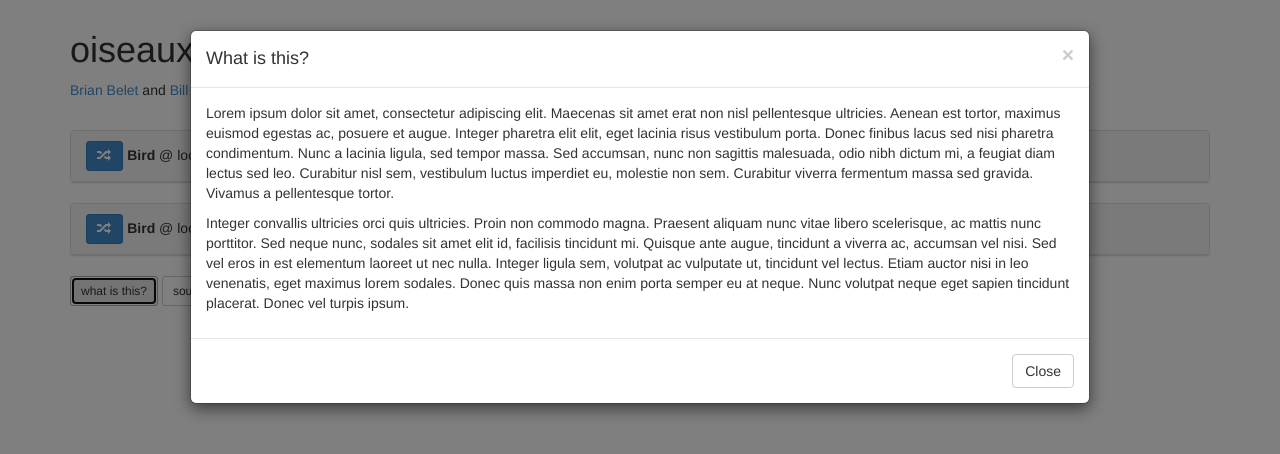
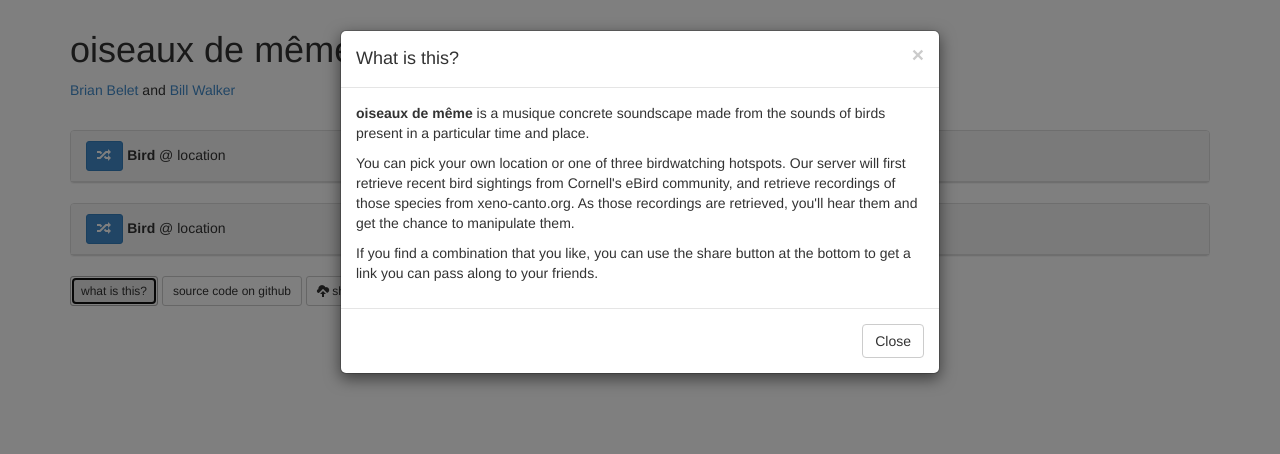
Before and after one commit to wfwalker/loco-xeno-canto, a website: page client/quartet.html in a window 1280 px wide. Both pictures are taken after a click on the button "what is this?". Drawn offline with Linux system fonts and the light colour scheme; files whose address does not match are found by name.

Commit message:
todo for later first draft of about box

```diff
--- a/client/quartet.html
+++ b/client/quartet.html
@@ -11,7 +11,7 @@
 		<div class='container'>
 			<div class='row'>
 				<div class="modal fade" id='aboutBox'>
-					<div class="modal-dialog modal-lg">
+					<div class="modal-dialog">
 						<div class="modal-content">
 							<div class="modal-header">
 								<button type="button" class="close" data-dismiss="modal" aria-label="Close"><span aria-hidden="true">&times;</span></button>
@@ -19,8 +19,15 @@
 							</div>
 
 							<div class="modal-body">
-								<p>Lorem ipsum dolor sit amet, consectetur adipiscing elit. Maecenas sit amet erat non nisl pellentesque ultricies. Aenean est tortor, maximus euismod egestas ac, posuere et augue. Integer pharetra elit elit, eget lacinia risus vestibulum porta. Donec finibus lacus sed nisi pharetra condimentum. Nunc a lacinia ligula, sed tempor massa. Sed accumsan, nunc non sagittis malesuada, odio nibh dictum mi, a feugiat diam lectus sed leo. Curabitur nisl sem, vestibulum luctus imperdiet eu, molestie non sem. Curabitur viverra fermentum massa sed gravida. Vivamus a pellentesque tortor.</p>
-								<p>Integer convallis ultricies orci quis ultricies. Proin non commodo magna. Praesent aliquam nunc vitae libero scelerisque, ac mattis nunc porttitor. Sed neque nunc, sodales sit amet elit id, facilisis tincidunt mi. Quisque ante augue, tincidunt a viverra ac, accumsan vel nisi. Sed vel eros in est elementum laoreet ut nec nulla. Integer ligula sem, volutpat ac vulputate ut, tincidunt vel lectus. Etiam auctor nisi in leo venenatis, eget maximus lorem sodales. Donec quis massa non enim porta semper eu at neque. Nunc volutpat neque eget sapien tincidunt placerat. Donec vel turpis ipsum. </p>
+								<p>
+									<strong>oiseaux de même</strong> is a musique concrete soundscape made from the sounds of birds present in a particular time and place.
+								</p>
+								<p>
+									You can pick your own location or one of three birdwatching hotspots. Our server will first retrieve recent bird sightings from Cornell's eBird community, and retrieve recordings of those species from xeno-canto.org. As those recordings are retrieved, you'll hear them and get the chance to manipulate them.
+								</p>
+								<p>
+									If you find a combination that you like, you can use the share button at the bottom to get a link you can pass along to your friends.
+								</p>
 							</div>
 
 							<div class="modal-footer">
--- a/js/birdSongPlayer.js
+++ b/js/birdSongPlayer.js
@@ -1,4 +1,6 @@
-	function getAverageVolume(array) {
+
+// Computes the average value from the FFT array
+function getAverageVolume(array) {
 	var values = 0;
 	var average;
 
@@ -13,7 +15,7 @@
 	return average;
 }
 
-// BirdSongPlayer
+// BirdSongPlayer constructor
 var BirdSongPlayer = function (inAudioContext, inPlayerSelector) {
 	this.playerSelector = inPlayerSelector;
 	this.audioContext = inAudioContext
@@ -196,6 +198,7 @@ BirdSongPlayer.prototype.setBufferFromURL = function(inSoundDataURL) {
 			$(this.playerSelector).find('.recordist').text(this.recording.rec);
 			this.showPlaybackRate();
 			$(this.playerSelector).find('.nextRecording').button('reset');
+			// TODO: don't enable nextRecording or nextSighting button if this is a saved session!
 			$(this.playerSelector).find('button').prop('disabled', false);
 			$(this.playerSelector).find('.panel-body').collapse('show');
 
```
